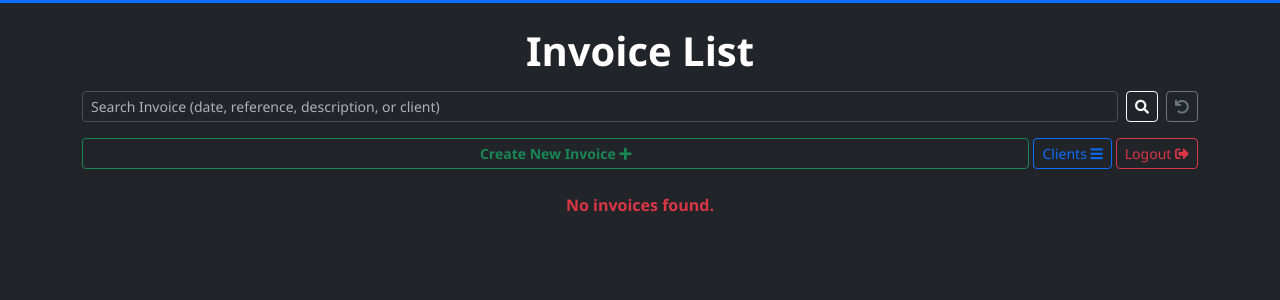
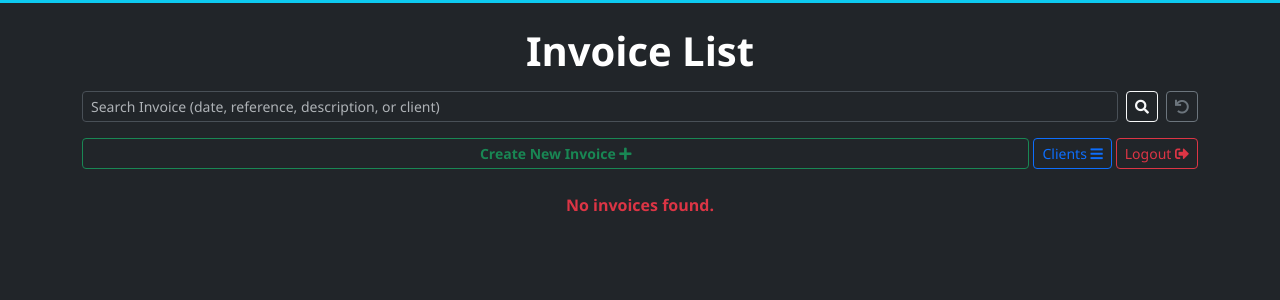
Before and after one commit to sam1-khan/Simple-Invoice-Generator, a Django app: page / in a window 1280 px wide. Shown: the top 300 px of the page. Run offline with Django 5.2, Linux system fonts and the light colour scheme; the visitor is signed in with stand-in values (Sample User, id 1); data comes from the database, SQL or seed files in the repository; data that the repository does not hold is empty; some libraries are stand-ins or nearby versions.

Commit message:
Changed primary to info color

```diff
--- a/invoice_app/templates/invoice_app/invoice/delete.html
+++ b/invoice_app/templates/invoice_app/invoice/delete.html
@@ -1,5 +1,5 @@
 {% extends "base_bootstrap.html" %}
-{% block navbar %}<p class="border-3 border-top border-primary"></p>{% endblock %}
+{% block navbar %}<p class="border-3 border-top border-info"></p>{% endblock %}
 {% block content %}
 <div class="container py-5">
   <div class="card shadow-sm border-danger mx-auto" style="max-width: 500px;">
--- a/invoice_app/templates/invoice_app/invoice/detail.html
+++ b/invoice_app/templates/invoice_app/invoice/detail.html
@@ -1,7 +1,7 @@
 {% extends "base_bootstrap.html" %}
 {% load static %}
 {% load humanize %}
-{% block navbar %}<p class="border-3 border-top border-primary"></p>{% endblock %}
+{% block navbar %}<p class="border-3 border-top border-info"></p>{% endblock %}
 {% block content %}
 <style>
         .footer .col-6 p {
--- a/invoice_app/templates/invoice_app/invoice/form.html
+++ b/invoice_app/templates/invoice_app/invoice/form.html
@@ -1,7 +1,7 @@
 {% extends "base_bootstrap.html" %}
 {% load crispy_forms_tags %}
 {% block title %}{{ form.instance.pk|yesno:"Edit,Create" }} Invoice{% endblock %}
-{% block navbar %}<p class="border-3 border-top border-primary"></p>{% endblock %}
+{% block navbar %}<p class="border-3 border-top border-info"></p>{% endblock %}
 {% block content %}
 <style>
     div[id$="-DELETE"] {
--- a/invoice_app/templates/invoice_app/invoice/list.html
+++ b/invoice_app/templates/invoice_app/invoice/list.html
@@ -1,6 +1,6 @@
 {% extends "base_bootstrap.html" %}
 {% block title %}Invoice List{% endblock %}
-{% block navbar %}<p class="border-3 border-top border-primary"></p>{% endblock %}
+{% block navbar %}<p class="border-3 border-top border-info"></p>{% endblock %}
 {% block content %}
 <h1 class="fw-bold text-center my-3">Invoice List</h1>
 
```
